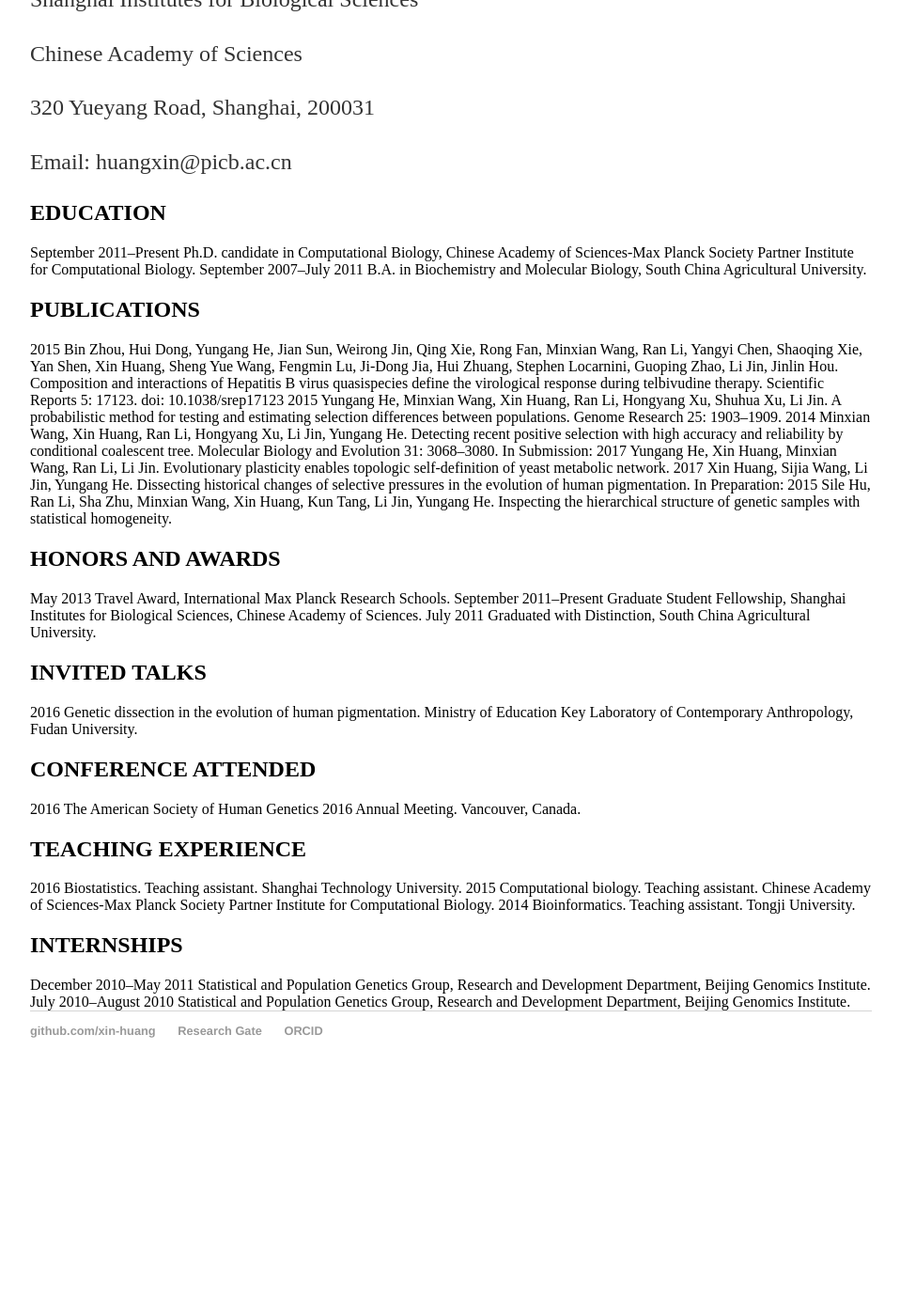
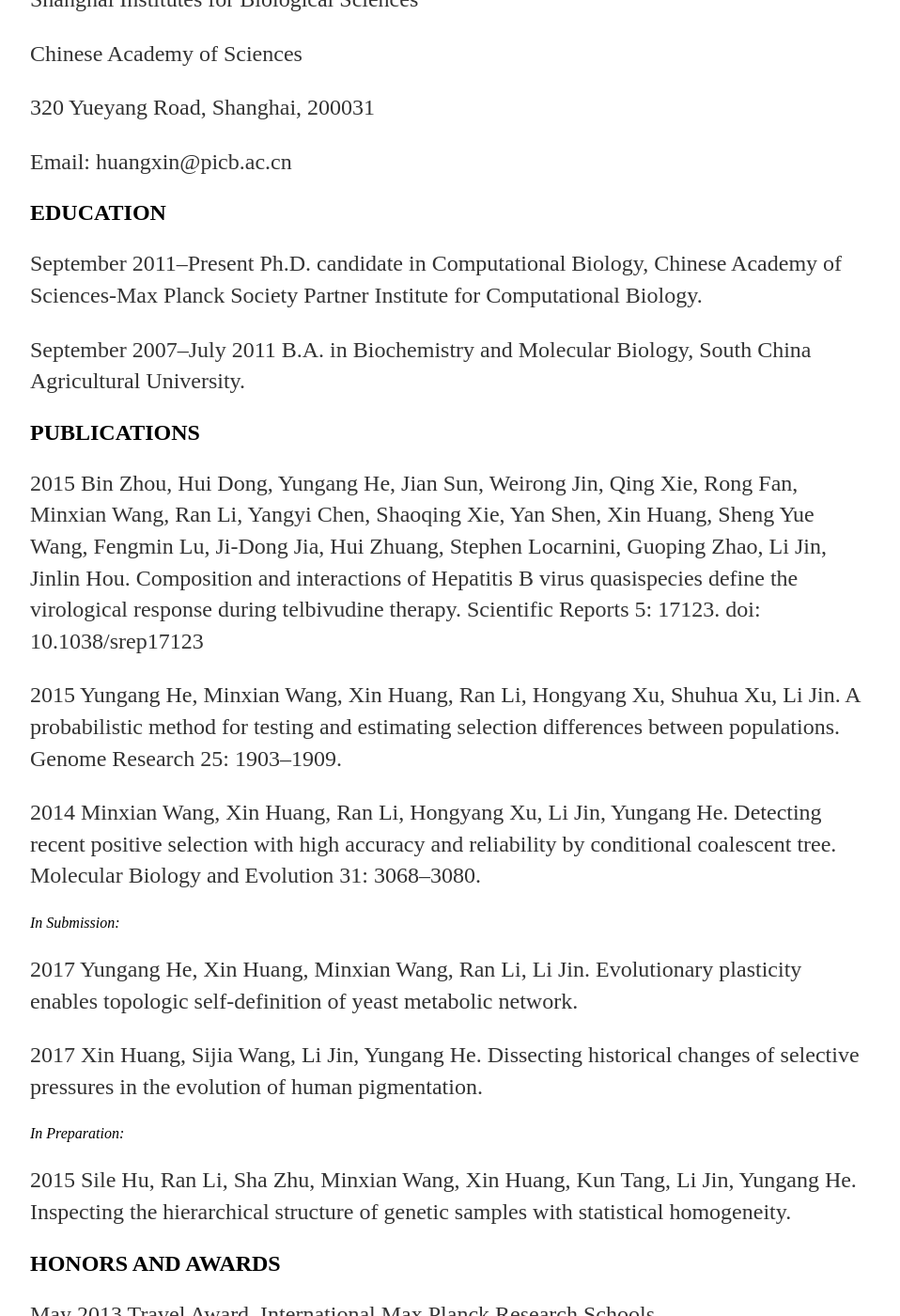
Before and after one commit to xin-huang/xin-huang.github.io, a Jekyll site: the page built from cv/index.html, in a window 1280 px wide and 1400 px high, scrolled down 414 px. Shown: the whole window at 94% size, without its empty margins (160-1118 px from the left). Built offline with Jekyll 4.4.1, drawn with Linux system fonts in a browser that asks for light colours; before the commit the page ends 1578 px from its top, so only the background shows below that; some of the changed text lies outside the part shown.

Commit message:
Update index.html

```diff
--- a/cv/index.html
+++ b/cv/index.html
@@ -17,45 +17,45 @@ date: 2017-04-07
 
 <h2>EDUCATION</h2>
 
-September 2011–Present	Ph.D. candidate in Computational Biology, Chinese Academy of Sciences-Max Planck Society Partner Institute for Computational Biology.
-September 2007–July 2011	B.A. in Biochemistry and Molecular Biology, South China Agricultural University.
+<p>September 2011–Present	Ph.D. candidate in Computational Biology, Chinese Academy of Sciences-Max Planck Society Partner Institute for Computational Biology.</p>
+<p>September 2007–July 2011	B.A. in Biochemistry and Molecular Biology, South China Agricultural University.</p>
 
 <h2>PUBLICATIONS</h2>
 
-2015	Bin Zhou, Hui Dong, Yungang He, Jian Sun, Weirong Jin, Qing Xie, Rong Fan, Minxian Wang, Ran Li, Yangyi Chen, Shaoqing Xie, Yan Shen, Xin Huang, Sheng Yue Wang, Fengmin Lu, Ji-Dong Jia, Hui Zhuang, Stephen Locarnini, Guoping Zhao, Li Jin, Jinlin Hou. Composition and interactions of Hepatitis B virus quasispecies define the virological response during telbivudine therapy. Scientific Reports 5: 17123. doi: 10.1038/srep17123
-2015	Yungang He, Minxian Wang, Xin Huang, Ran Li, Hongyang Xu, Shuhua Xu, Li Jin. A probabilistic method for testing and estimating selection differences between populations. Genome Research 25: 1903–1909.
-2014	Minxian Wang, Xin Huang, Ran Li, Hongyang Xu, Li Jin, Yungang He. Detecting recent positive selection with high accuracy and reliability by conditional coalescent tree. Molecular Biology and Evolution 31: 3068–3080.
+<p>2015	Bin Zhou, Hui Dong, Yungang He, Jian Sun, Weirong Jin, Qing Xie, Rong Fan, Minxian Wang, Ran Li, Yangyi Chen, Shaoqing Xie, Yan Shen, Xin Huang, Sheng Yue Wang, Fengmin Lu, Ji-Dong Jia, Hui Zhuang, Stephen Locarnini, Guoping Zhao, Li Jin, Jinlin Hou. Composition and interactions of Hepatitis B virus quasispecies define the virological response during telbivudine therapy. Scientific Reports 5: 17123. doi: 10.1038/srep17123</p>
+<p>2015	Yungang He, Minxian Wang, Xin Huang, Ran Li, Hongyang Xu, Shuhua Xu, Li Jin. A probabilistic method for testing and estimating selection differences between populations. Genome Research 25: 1903–1909.</p>
+<p>2014	Minxian Wang, Xin Huang, Ran Li, Hongyang Xu, Li Jin, Yungang He. Detecting recent positive selection with high accuracy and reliability by conditional coalescent tree. Molecular Biology and Evolution 31: 3068–3080.</p>
 
-In Submission:
+<i>In Submission:</i>
 
-2017	Yungang He, Xin Huang, Minxian Wang, Ran Li, Li Jin. Evolutionary plasticity enables topologic self-definition of yeast metabolic network.
-2017	Xin Huang, Sijia Wang, Li Jin, Yungang He. Dissecting historical changes of selective pressures in the evolution of human pigmentation.
+<p>2017	Yungang He, Xin Huang, Minxian Wang, Ran Li, Li Jin. Evolutionary plasticity enables topologic self-definition of yeast metabolic network.</p>
+<p>2017	Xin Huang, Sijia Wang, Li Jin, Yungang He. Dissecting historical changes of selective pressures in the evolution of human pigmentation.</p>
 
-In Preparation:
+<i>In Preparation:</i>
 
-2015	Sile Hu, Ran Li, Sha Zhu, Minxian Wang, Xin Huang, Kun Tang, Li Jin, Yungang He. Inspecting the hierarchical structure of genetic samples with statistical homogeneity.
+<p>2015	Sile Hu, Ran Li, Sha Zhu, Minxian Wang, Xin Huang, Kun Tang, Li Jin, Yungang He. Inspecting the hierarchical structure of genetic samples with statistical homogeneity.</p>
 
 <h2>HONORS AND AWARDS</h2>
 
-May 2013	Travel Award, International Max Planck Research Schools.
-September 2011–Present	Graduate Student Fellowship, Shanghai Institutes for Biological Sciences, Chinese Academy of Sciences.
-July 2011	Graduated with Distinction, South China Agricultural University.
+<p>May 2013	Travel Award, International Max Planck Research Schools.</p>
+<p>September 2011–Present	Graduate Student Fellowship, Shanghai Institutes for Biological Sciences, Chinese Academy of Sciences.</p>
+<p>July 2011	Graduated with Distinction, South China Agricultural University.</p>
 
 <h2>INVITED TALKS</h2>
 
-2016	Genetic dissection in the evolution of human pigmentation. Ministry of Education Key Laboratory of Contemporary Anthropology, Fudan University.
+<p>2016	Genetic dissection in the evolution of human pigmentation. Ministry of Education Key Laboratory of Contemporary Anthropology, Fudan University.</p>
 
 <h2>CONFERENCE ATTENDED</h2>
 
-2016	The American Society of Human Genetics 2016 Annual Meeting. Vancouver, Canada.
+<p>2016	The American Society of Human Genetics 2016 Annual Meeting. Vancouver, Canada.</p>
 
 <h2>TEACHING EXPERIENCE</h2>
 
-2016	Biostatistics. Teaching assistant. Shanghai Technology University.
-2015	Computational biology. Teaching assistant. Chinese Academy of Sciences-Max Planck Society Partner Institute for Computational Biology.
-2014	Bioinformatics. Teaching assistant. Tongji University.
+<p>2016	Biostatistics. Teaching assistant. Shanghai Technology University.</p>
+<p>2015	Computational biology. Teaching assistant. Chinese Academy of Sciences-Max Planck Society Partner Institute for Computational Biology.</p>
+<p>2014	Bioinformatics. Teaching assistant. Tongji University.</p>
 
 <h2>INTERNSHIPS</h2>
 
-December 2010–May 2011	Statistical and Population Genetics Group, Research and Development Department, Beijing Genomics Institute.
-July 2010–August 2010	Statistical and Population Genetics Group, Research and Development Department, Beijing Genomics Institute.
+<p>December 2010–May 2011	Statistical and Population Genetics Group, Research and Development Department, Beijing Genomics Institute.</p>
+<p>July 2010–August 2010	Statistical and Population Genetics Group, Research and Development Department, Beijing Genomics Institute.</p>
```
